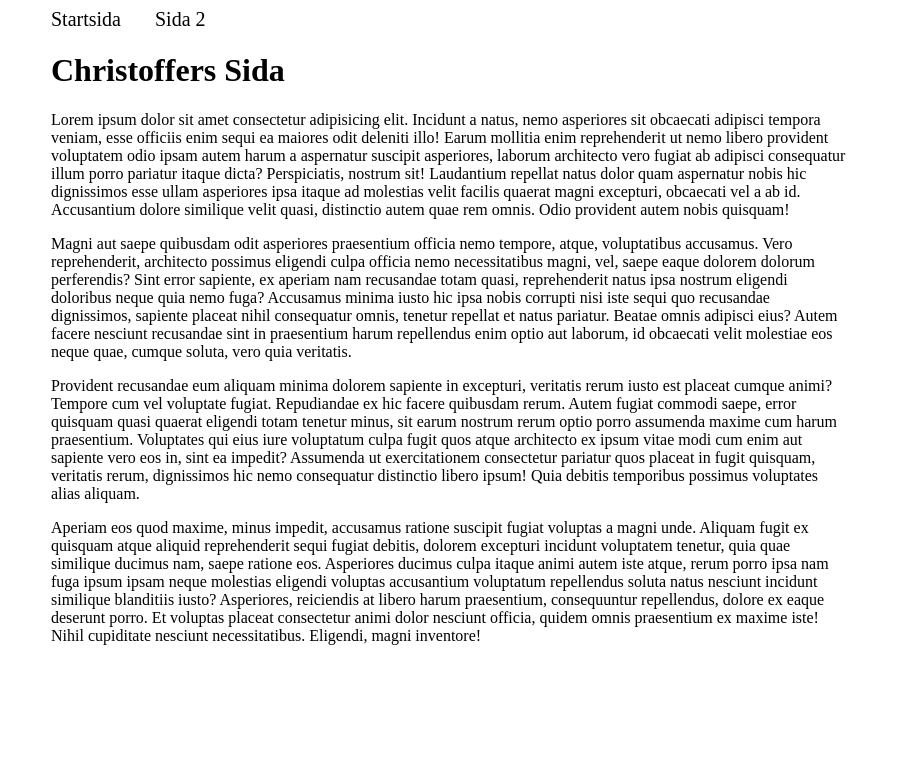
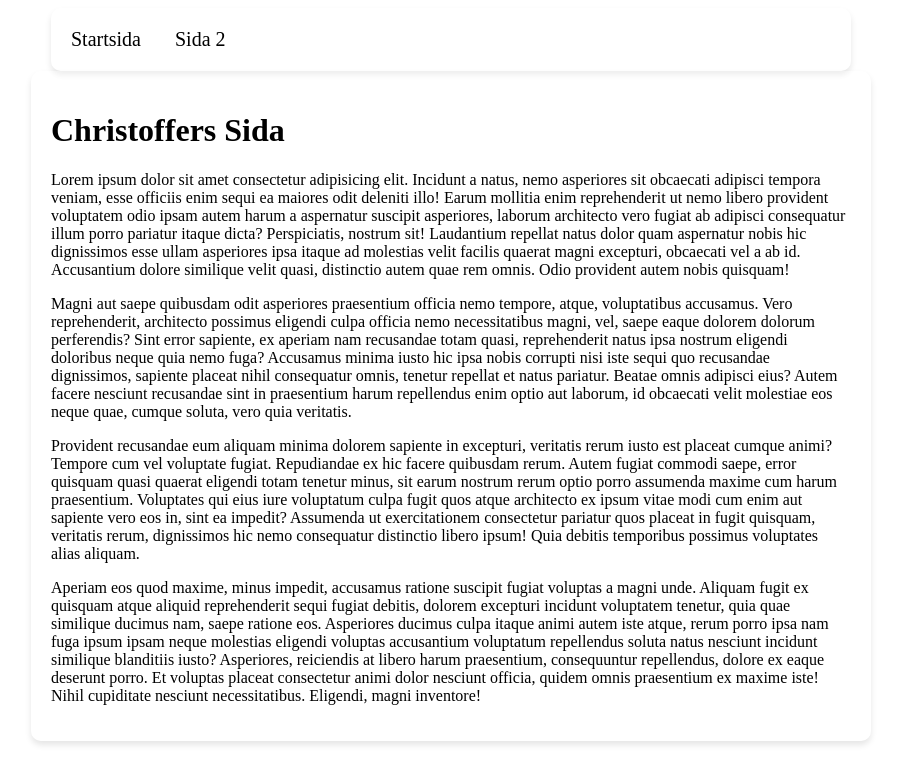
Before and after one commit to k1s3n/node-beginner, a website: page www/index.html in a window 1280 px wide. Shown: the whole page, without its empty margins (189-1090 px from the left). Drawn offline with nearby package versions, Linux system fonts and the light colour scheme.

```diff
--- a/www/index.html
+++ b/www/index.html
@@ -9,13 +9,13 @@
 </head>
 <body>
     <header>
-        <nav>
+        <nav class="glass-box">
             <a class="animate__animated animate__fadeInLeft animate__delay-0.2s" href="/">Startsida</a>
             <a class="animate__animated animate__fadeInLeft animate__delay-0.5s" href="/page2.html">Sida 2</a>
         </nav>
     </header>
 
-    <main class="animate__animated animate__fadeInLeft">
+    <main class="glass-box">
         <h1>Christoffers Sida</h1>
 
         <div class="animate__animated animate__fadeInLeft animate__delay-1s"><p>Lorem ipsum dolor sit amet consectetur adipisicing elit. Incidunt a natus, nemo asperiores sit obcaecati adipisci tempora veniam, esse officiis enim sequi ea maiores odit deleniti illo! Earum mollitia enim reprehenderit ut nemo libero provident voluptatem odio ipsam autem harum a aspernatur suscipit asperiores, laborum architecto vero fugiat ab adipisci consequatur illum porro pariatur itaque dicta? Perspiciatis, nostrum sit! Laudantium repellat natus dolor quam aspernatur nobis hic dignissimos esse ullam asperiores ipsa itaque ad molestias velit facilis quaerat magni excepturi, obcaecati vel a ab id. Accusantium dolore similique velit quasi, distinctio autem quae rem omnis. Odio provident autem nobis quisquam!</p></div>
--- a/www/style.css
+++ b/www/style.css
@@ -21,3 +21,10 @@
 .box-hover{
     transform: scale(1.1);
 }
+
+.glass-box {
+    background-color: rgba(255, 255, 255, 0.3); /* Använd rgba() för att skapa genomskinlighet */
+    border-radius: 10px; /* Runda kanter med en radie på 10px */
+    box-shadow: 0 4px 6px rgba(0, 0, 0, 0.1); /* Skugga för att ge djup */
+    padding: 20px; /* Valfri utfyllnad för att ge utrymme till innehåll */
+  }
```
